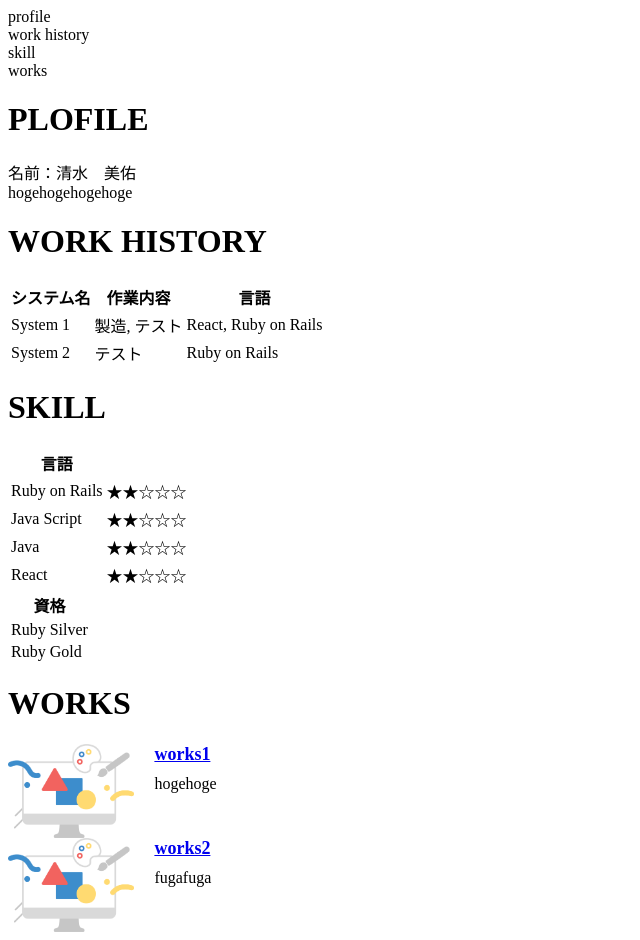
After one commit to sjc-shimizu-m/port_folio, a Rails app: page /tops in a window 1280 px wide. The commit adds this page. Shown: the whole page, without its empty margins (0-640 px from the left). Run offline with Rails 7, Linux system fonts and the light colour scheme; some libraries are stand-ins or nearby versions.

Commit message:
URLの追加

```diff
--- a/app/assets/stylesheets/application.css
+++ b/app/assets/stylesheets/application.css
@@ -13,3 +13,20 @@
  *= require_tree .
  *= require_self
  */
+.flex{
+  display: flex;
+}
+.flex .title{
+  margin: 0;
+  padding: 0;
+  font-weight: bold;
+  font-size: 18px;
+}
+.flex .right {
+  margin: 0 0 0 20px;
+  padding: 0;
+}
+.flex .text {
+  margin: 10px 0 0;
+  padding: 0;
+}
--- /dev/null
+++ b/app/controllers/tops_controller.rb
@@ -0,0 +1,4 @@
+class TopsController < ApplicationController
+  def index
+  end
+end
--- /dev/null
+++ b/app/helpers/tops_helper.rb
@@ -0,0 +1,2 @@
+module TopsHelper
+end
--- /dev/null
+++ b/app/views/tops/_profile.html.erb
@@ -0,0 +1,8 @@
+<profile>
+<html lang="ja">
+  <h1>PLOFILE</h1>
+  <body>
+      名前：清水　美佑<br>
+      hogehogehogehoge
+  </body>
+</profile>
--- /dev/null
+++ b/app/views/tops/_skill.html.erb
@@ -0,0 +1,47 @@
+<skill>
+<html lang="ja">
+  <h1>SKILL</h1>
+  <body>
+      <table>
+        <thead>
+          <tr>
+            <th>言語</th>
+            <th></th>
+          </tr>
+        </thead>
+      <tbody>
+        <tr>
+          <td>Ruby on Rails</td>
+          <td>★★☆☆☆</td>
+        </tr>
+        <tr>
+          <td>Java Script</td>
+          <td>★★☆☆☆</td>
+        </tr>
+        <tr>
+          <td>Java</td>
+          <td>★★☆☆☆</td>
+        </tr>
+        <tr>
+          <td>React</td>
+          <td>★★☆☆☆</td>
+        </tr>
+      </tbody>
+
+      <table>
+        <thead>
+          <tr>
+            <th>資格</th>
+          </tr>
+        </thead>
+      <tbody>
+        <tr>
+          <td>Ruby Silver</td>
+        </tr>
+        <tr>
+          <td>Ruby Gold</td>
+        </tr>
+      </tbody>
+    </table>
+  </body>
+</skill>
--- /dev/null
+++ b/app/views/tops/_work_history.html.erb
@@ -0,0 +1,27 @@
+<work_history>
+<html lang="ja">
+  <h1>WORK HISTORY</h1>
+  <body>
+      <table>
+        <thead>
+          <tr>
+            <th>システム名</th>
+            <th>作業内容</th>
+            <th>言語</th>
+          </tr>
+        </thead>
+      <tbody>
+        <tr>
+          <td>System 1</td>
+          <td>製造, テスト</td>
+          <td>React, Ruby on Rails</td>
+        </tr>
+        <tr>
+          <td>System 2</td>
+          <td>テスト</td>
+          <td>Ruby on Rails</td>
+        </tr>
+      </tbody>
+    </table>
+  </body>
+</work_history>
--- /dev/null
+++ b/app/views/tops/_works.html.erb
@@ -0,0 +1,24 @@
+<works>
+<html lang="ja">
+  <h1>WORKS</h1>
+  <body>
+    <div class="flex">
+      <%= image_tag 'design.png', width: '10%', height: '10%' %>
+      <div class="right">
+        <p class="title">
+          <%= link_to("works1", "https://www.google.co.jp/")%>
+        </p>
+        <p class="text">hogehoge</p>
+      </div>
+    </div>
+    <div class="flex">
+      <%= image_tag 'design.png', width: '10%', height: '10%' %>
+      <div class="right">
+        <p class="title">
+          <%= link_to("works2", "https://www.google.co.jp/")%>
+        </p>
+        <p class="text">fugafuga</p>
+      </div>
+    </div>
+  </body>
+</works>
--- /dev/null
+++ b/app/views/tops/index.html.erb
@@ -0,0 +1,17 @@
+<!DOCTYPE html>
+<html lang="ja">
+  <head>
+    <meta charset="UTF-8">
+    <title></title>
+  </head>
+  <body>
+      profile<br>
+      work history<br>
+      skill<br>
+      works<br>
+  </body>
+  <%= render 'profile' %>
+  <%= render 'work_history' %>
+  <%= render 'skill' %>
+  <%= render 'works' %>
+</html>
```
Also changed, not shown: 3 other files.
